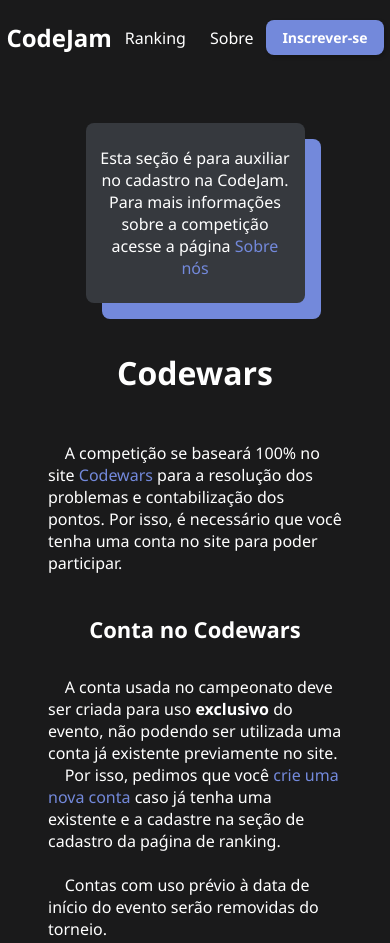
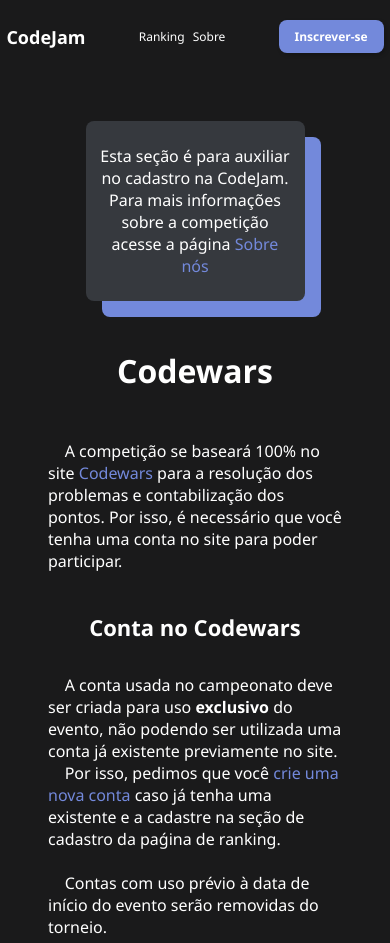
Before and after one commit to vidacalura/CodeJam, a website: page public/ajuda.html in a window 390 px wide. Shown: the top 943 px of the page. Drawn offline with Linux system fonts and the light colour scheme.

Commit message:
Pequenas mudanças

```diff
--- a/public/CSS/style.css
+++ b/public/CSS/style.css
@@ -388,9 +388,19 @@
         padding: 1.25rem 0.4rem;
 
     }
-    .nav-nav{
+    nav h1{
 
-        justify-content: space-around;
+        font-size: 18px;
+
+    }
+    nav p{
+
+        font-size: 12px;
+
+    }
+    #nav-nav{
+
+        gap: 0.5rem;
 
     }
     .dados-ranking{
--- a/server.js
+++ b/server.js
@@ -57,7 +57,7 @@
         if (!APIData.username){
             io.sockets.emit("cadastroErro", { id: socket.id, erro: "Não foi possível encontrar essa conta :(" });
         }
-        else if (APIData.honor > 2){
+        else if (APIData.honor > 3){
             io.sockets.emit("cadastroErro", { id: socket.id, erro: "Conta inválida." });
         }
         // Validar se já está cadastrado
```
